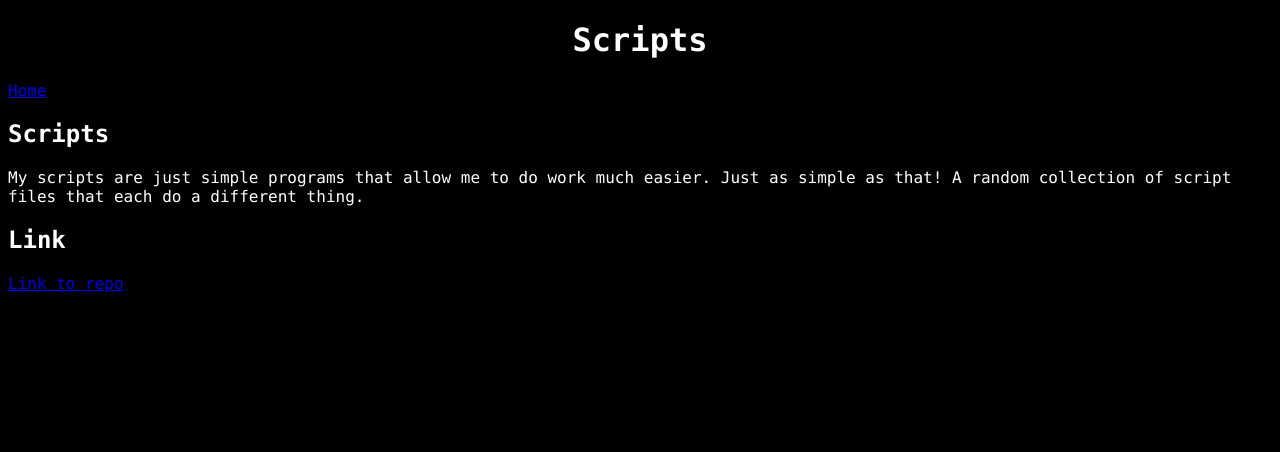
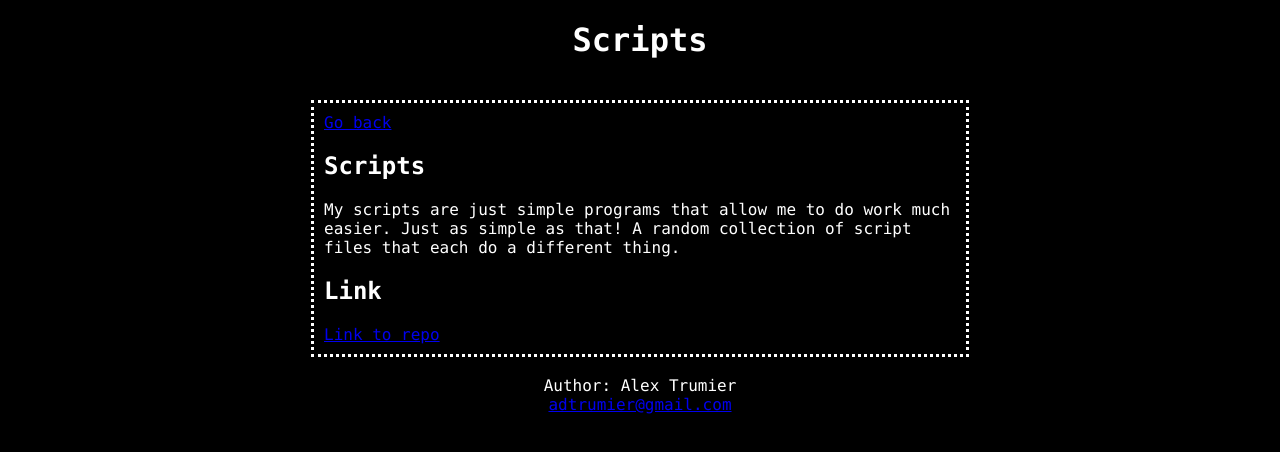
Before and after one commit to a-trumier/a-trumier.github.io, a plain HTML site: page scripts.html in a window 1280 px wide. Drawn offline with Linux system fonts and the light colour scheme.

Commit message:
added nicer formatting

```diff
--- a/scripts.html
+++ b/scripts.html
@@ -6,6 +6,13 @@
         background-color: black;
         color: white;
         font-family: "Lucida Console", "Courier New", monospace;
+    }
+
+    .center {
+        margin: auto;
+        width: 50%;
+        border: 3px dotted white;
+        padding: 10px;
     }
 
     h1.heading {
@@ -19,11 +26,12 @@
     <head>
         <h1 class="heading">Scripts</h1>
         <title>Scripts</title>
-        <a href="index.html">Home</a>
         <br>
     </head>
 
     <body>
+        <div class="center">
+        <a href="index.html">Go back</a>
         <h2>Scripts</h2>
         <p>
             My scripts are just simple programs that allow me to do work much
@@ -32,6 +40,12 @@
         </p>
         <h2>Link</h2>
         <a href="https://github.com/a-trumier/scripts">Link to repo</a>
+        </div>
     </body>
 
+    <footer>
+        <p>Author: Alex Trumier<br>
+        <a href="mailto:adtrumier@gmail.com">adtrumier@gmail.com</a></p>
+    </footer>
+
 </html>
```
Also changed, not shown: eesh.html (+10 -2 lines), index.html (+10 -0 lines).
